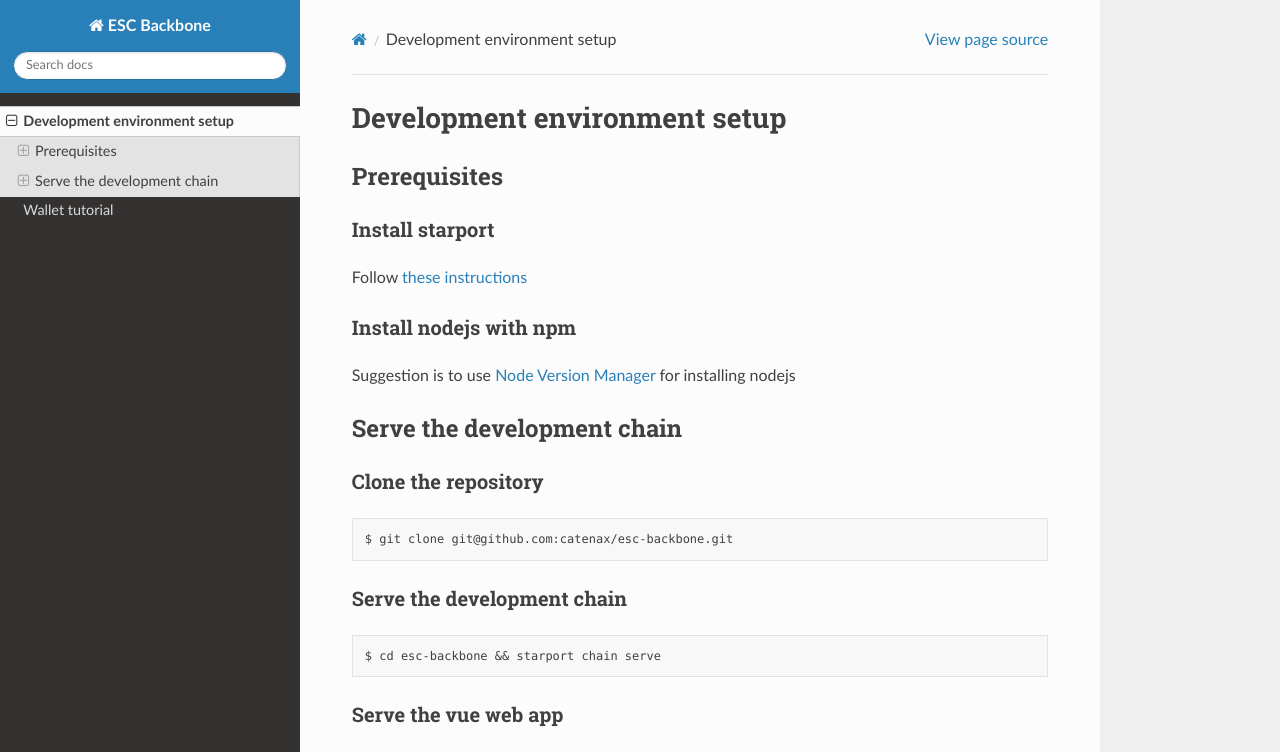
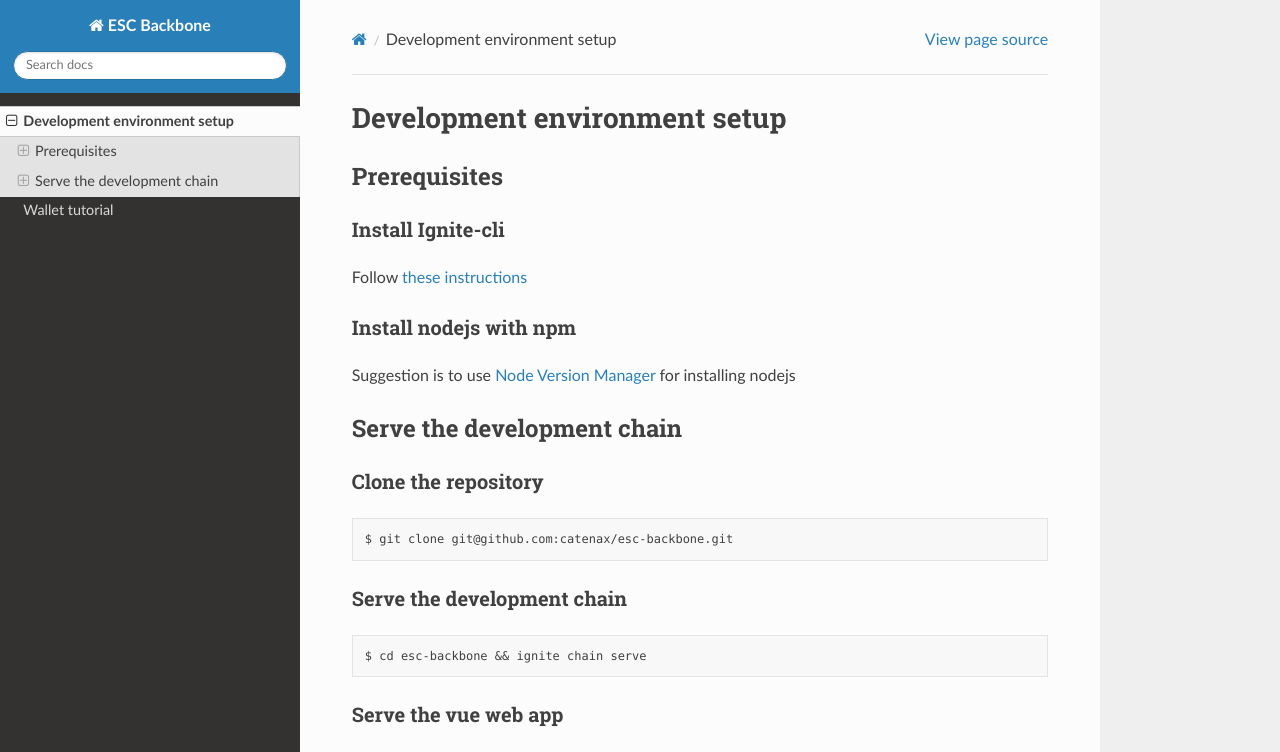
Before and after one commit to catenax-ng/tx-esc-backbone, a Sphinx documentation site: the page built from docs/developer_docs/source/dev_env_setup/index.rst, in a window 1280 px wide and 1031 px high. Shown: the top 752 px of the window. Built offline with Sphinx 7.4.7 and the Read the Docs theme 2.0.0, drawn with Linux system fonts in a browser that asks for light colours.

Commit message:
Update documenation to use ignite-cli
Signed-off-by: Lars Wegner <lars.wegner2@de.bosch.com>

```diff
--- a/docs/developer_docs/source/dev_env_setup/index.rst
+++ b/docs/developer_docs/source/dev_env_setup/index.rst
@@ -6,10 +6,10 @@ Development environment setup
 Prerequisites
 -------------
 
-Install starport
-^^^^^^^^^^^^^^^^
+Install Ignite-cli
+^^^^^^^^^^^^^^^^^^
 
-Follow  `these instructions <https://docs.starport.com/guide/install.html>`_
+Follow  `these instructions <https://docs.ignite.com/guide/install.html>`_
 
 
 Install nodejs with npm
@@ -32,7 +32,7 @@ Serve the development chain
 
 .. code-block::
 
-   $ cd esc-backbone && starport chain serve
+   $ cd esc-backbone && ignite chain serve
 
 Serve the vue web app
 ^^^^^^^^^^^^^^^^^^^^^
```
Also changed, not shown: 5 other files.
